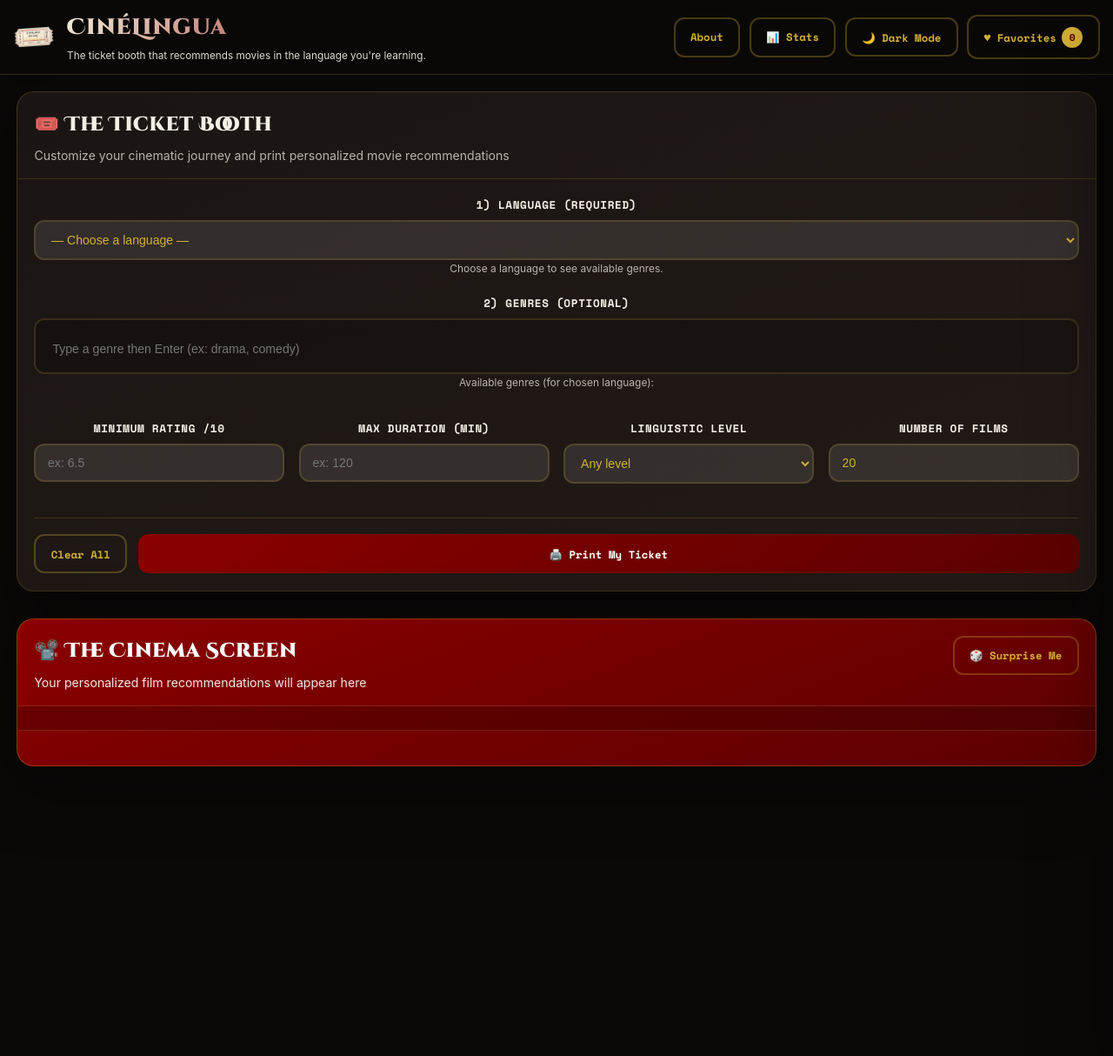
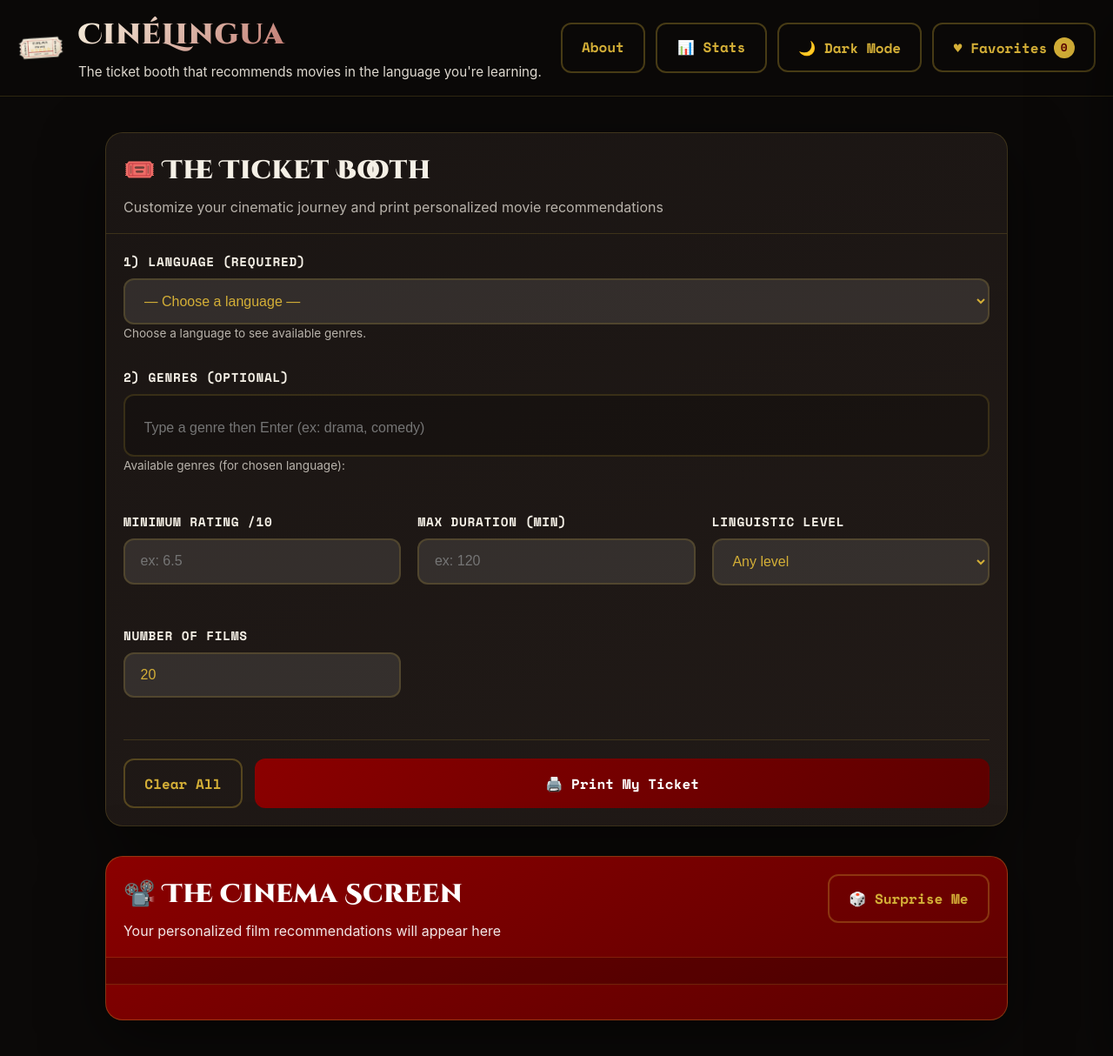
Before and after one commit to Lenarbrs/Rebours_Lena_Website, a Flask app: page / in a window 1280 px wide. Shown: the whole page at 87% size. Run offline with Flask 3, Linux system fonts and the light colour scheme; data that the repository does not hold is empty; some libraries are stand-ins or nearby versions.

Commit message:
Update styles.css

```diff
--- a/static/styles.css
+++ b/static/styles.css
@@ -1,4 +1,4 @@
-/* static/styles.css - Version complète */
+/* static/styles.css - Version complète (clean + compact) */
 
 :root {
   --bg: #0f0b0a;
@@ -1106,9 +1106,10 @@ body {
     grid-template-columns: 1fr;
   }
 }
-.field {
-  text-align: center;
-}
+
+/* ==========================
+   Stats
+   ========================== */
 
 .stats-grid {
   display: grid;
@@ -1164,232 +1165,101 @@ body {
   height: 100% !important;
 }
 
-/* ==========================
-   Global "dézoom" (site plus petit)
-   Ajuste juste --ui-scale
-   ========================== */
+/* =====================================================
+   Compact layout — smaller panels + more gutter
+   ===================================================== */
 
 :root {
-  --ui-scale: 0.88; /* 0.88 = plus petit / 0.92 = plus léger */
+  /* Layout sizing */
+  --layout-max: 1120px;
+  --layout-pad: clamp(1.25rem, 3.2vw, 2.75rem);
+
+  /* Ticket booth & screen padding */
+  --panel-pad: 1.25rem;
+
+  /* Cards sizing */
+  --card-min: 280px;
+  --card-poster-h: 280px;
+
+  /* Dialog sizing */
+  --dialog-max: 760px;
+  --dialog-poster: 260px;
 }
 
-/* Base typographie */
-html {
-  font-size: calc(16px * var(--ui-scale));
+/* Cadre global plus étroit et plus éloigné des bords */
+.stage-vertical {
+  max-width: var(--layout-max);
+  margin: 0 auto;
+  padding: var(--layout-pad);
+  gap: 2.1rem;
 }
 
-/* Un peu moins d'espaces partout */
-.masthead {
-  padding: calc(0.9rem * var(--ui-scale)) calc(1.25rem * var(--ui-scale));
+/* Panels plus compacts */
+.panel__head {
+  padding: var(--panel-pad) var(--panel-pad) 1rem;
 }
 
-.brand__logo {
-  width: calc(54px * var(--ui-scale));
-  max-height: calc(54px * var(--ui-scale));
+.form {
+  padding: var(--panel-pad);
 }
 
-.brand__title {
-  font-size: calc(2.05rem * var(--ui-scale));
+.chips {
+  padding: 0.95rem var(--panel-pad);
 }
 
-.brand__tagline {
-  font-size: calc(0.95rem * var(--ui-scale));
-}
-
-.stage-vertical {
-  padding: calc(1.5rem * var(--ui-scale));
-  gap: calc(2.5rem * var(--ui-scale));
-  max-width: 1280px; /* optionnel : un peu plus “dense” */
-}
-
-/* Panels + Forms */
-.panel__head {
-  padding: calc(1.6rem * var(--ui-scale)) calc(1.6rem * var(--ui-scale))
-    calc(1.2rem * var(--ui-scale));
-}
-.panel__title {
-  font-size: calc(1.85rem * var(--ui-scale));
-}
-.form {
-  padding: calc(1.6rem * var(--ui-scale));
-}
-.field {
-  margin-bottom: calc(1.7rem * var(--ui-scale));
-}
-.control {
-  padding: calc(0.95rem * var(--ui-scale)) calc(1.1rem * var(--ui-scale));
-}
-
-/* Chips / Tags / Buttons */
-.chips {
-  padding: calc(1.1rem * var(--ui-scale)) calc(1.6rem * var(--ui-scale));
-}
-.tag,
-.sugg,
-.chip,
-.badge {
-  font-size: calc(0.9rem * var(--ui-scale));
-  padding: calc(0.45rem * var(--ui-scale)) calc(0.85rem * var(--ui-scale));
-}
-.btn {
-  padding: calc(0.9rem * var(--ui-scale)) calc(1.4rem * var(--ui-scale));
-  font-size: calc(1rem * var(--ui-scale));
-}
-.iconbtn {
-  width: calc(40px * var(--ui-scale));
-  height: calc(40px * var(--ui-scale));
-  font-size: calc(1.1rem * var(--ui-scale));
-}
-
-/* Cards (le plus visible) */
+/* Cards plus compactes */
 .cards {
-  grid-template-columns: repeat(
-    auto-fill,
-    minmax(calc(320px * var(--ui-scale)), 1fr)
-  );
-  gap: calc(1.6rem * var(--ui-scale));
-  padding: calc(1.6rem * var(--ui-scale));
+  grid-template-columns: repeat(auto-fill, minmax(var(--card-min), 1fr));
+  gap: 1.2rem;
+  padding: var(--panel-pad);
 }
 
 .card {
-  min-height: calc(520px * var(--ui-scale));
-  border-radius: calc(20px * var(--ui-scale));
+  min-height: 480px;
 }
 
 .card__content {
-  padding: calc(1.2rem * var(--ui-scale));
+  padding: 1rem;
 }
 
 .card__poster {
-  height: calc(320px * var(--ui-scale));
-  border-radius: calc(12px * var(--ui-scale));
-  margin-bottom: calc(1rem * var(--ui-scale));
+  height: var(--card-poster-h);
 }
 
-.card__title {
-  font-size: calc(1.25rem * var(--ui-scale));
-}
-
-/* Dialog (optionnel mais cohérent) */
-.dialog__content {
-  padding: calc(1.6rem * var(--ui-scale));
-  gap: calc(1.5rem * var(--ui-scale));
-}
-.dialog__title {
-  font-size: calc(2rem * var(--ui-scale));
-}
-
-/* Stats */
-.stats-grid {
-  gap: calc(1.5rem * var(--ui-scale));
-  padding: calc(1.6rem * var(--ui-scale));
-}
-.stats-card__head {
-  padding: calc(1.2rem * var(--ui-scale)) calc(1.2rem * var(--ui-scale))
-    calc(0.9rem * var(--ui-scale));
-}
-.stats-card__title {
-  font-size: calc(1.35rem * var(--ui-scale));
-}
-.stats-card__body {
-  padding: calc(1rem * var(--ui-scale)) calc(1.2rem * var(--ui-scale))
-    calc(1.2rem * var(--ui-scale));
-  height: calc(340px * var(--ui-scale));
-}
-
-/* ==========================
-   Compact: Ticket booth card + Cinema screen
-   ========================== */
-
-/* --- Ticket booth (cards) --- */
-:root {
-  --card-scale: 0.88;
-} /* 0.85 plus petit, 0.92 plus léger */
-
-.cards {
-  grid-template-columns: repeat(
-    auto-fill,
-    minmax(calc(320px * var(--card-scale)), 1fr)
-  );
-  gap: calc(1.6rem * var(--card-scale));
-  padding: calc(1.6rem * var(--card-scale));
-}
-
-.card {
-  min-height: calc(520px * var(--card-scale));
-  border-radius: calc(20px * var(--card-scale));
-}
-
-.card__content {
-  padding: calc(1.2rem * var(--card-scale));
-}
-
-.card__poster {
-  height: calc(320px * var(--card-scale));
-  border-radius: calc(12px * var(--card-scale));
-  margin-bottom: calc(1rem * var(--card-scale));
-}
-
-.card__title {
-  font-size: calc(1.25rem * var(--card-scale));
-}
-.card__sub {
-  font-size: calc(0.9rem * var(--card-scale));
-}
-
-.iconbtn {
-  width: calc(40px * var(--card-scale));
-  height: calc(40px * var(--card-scale));
-  font-size: calc(1.1rem * var(--card-scale));
-}
-
-/* --- Cinema screen (dialog/modal) --- */
-:root {
-  --screen-scale: 0.9;
-} /* 0.85 plus petit, 0.95 plus léger */
-
+/* Dialog plus petit */
 .dialog {
-  width: min(calc(900px * var(--screen-scale)), 90vw);
+  width: min(var(--dialog-max), 90vw);
   max-height: 88vh;
 }
 
-.dialog__inner {
-  border-radius: calc(var(--radius) * var(--screen-scale));
-}
-
 .dialog__content {
-  grid-template-columns: calc(320px * var(--screen-scale)) 1fr;
-  gap: calc(1.5rem * var(--screen-scale));
-  padding: calc(1.6rem * var(--screen-scale));
+  grid-template-columns: var(--dialog-poster) 1fr;
+  gap: 1.1rem;
+  padding: 1.25rem;
 }
 
 .dialog__title {
-  font-size: calc(2rem * var(--screen-scale));
-}
-.dialog__overview {
-  font-size: calc(1.05rem * var(--screen-scale));
+  font-size: 1.75rem;
 }
 
-.dialog__close {
-  width: calc(40px * var(--screen-scale));
-  height: calc(40px * var(--screen-scale));
-  font-size: calc(1.2rem * var(--screen-scale));
+.dialog__overview {
+  font-size: 1rem;
 }
 
-.poster {
-  border-radius: calc(12px * var(--screen-scale));
-}
-
-/* Mobile: on garde lisible */
 @media (max-width: 768px) {
   :root {
-    --card-scale: 0.94;
-    --screen-scale: 0.95;
+    --layout-pad: 1.05rem;
+    --panel-pad: 1.05rem;
+    --card-poster-h: 260px;
+    --dialog-poster: 70vw;
   }
-  .card__poster {
-    height: calc(280px * var(--card-scale));
-  } /* cohérent avec ton media query */
+
   .dialog__content {
     grid-template-columns: 1fr;
   }
+
+  .poster {
+    width: 70%;
+    margin: 0 auto;
+  }
 }
```
